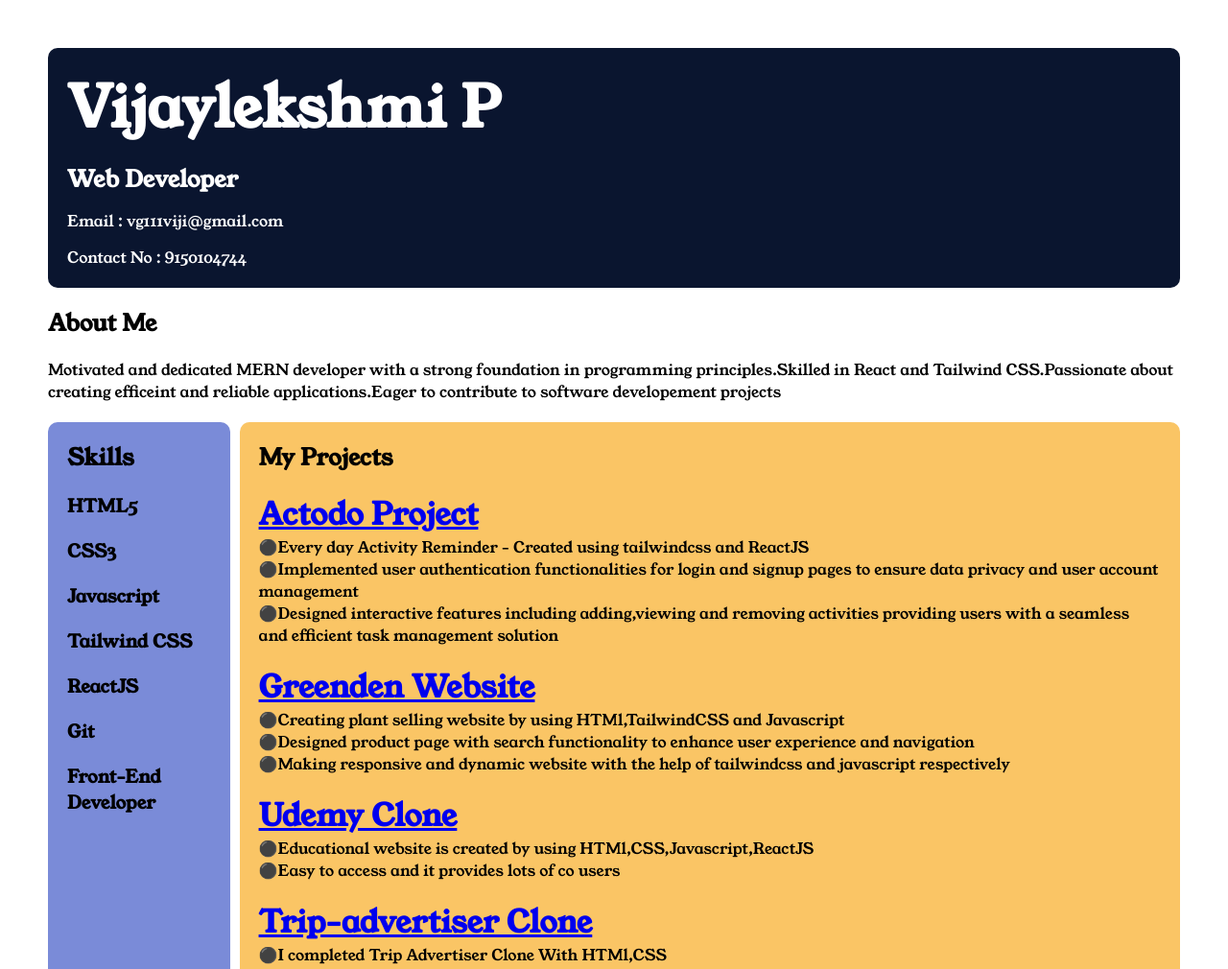
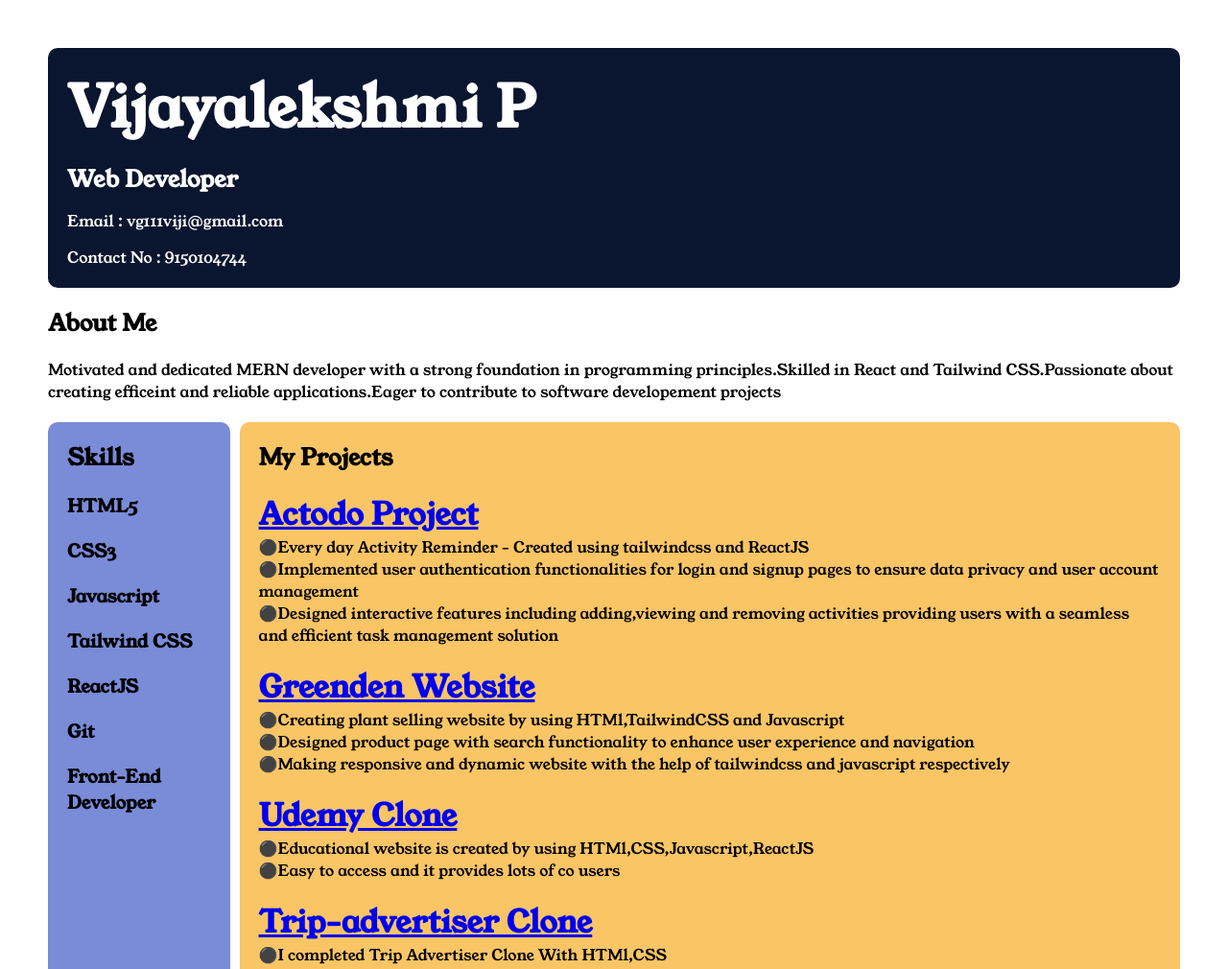
Before and after one commit to viji777/My-Portfolio-, a plain HTML site: page index.html in a window 1280 px wide. Shown: the top 1010 px of the page at 96% size. Drawn offline with Linux system fonts and the light colour scheme.

Commit message:
Update index.html

```diff
--- a/index.html
+++ b/index.html
@@ -12,7 +12,7 @@
 <body>
     <div class="container">
         <div class="section-one">
-            <h3 class="section-one__name">Vijaylekshmi P</h3>
+            <h3 class="section-one__name">Vijayalekshmi P</h3>
             <h2 class="section-one__role">Web Developer</h2>
             <p class="section-one__role">Email : vg111viji@gmail.com</p>
             <p class="section-one__role">Contact No : 9150104744</p>
```
